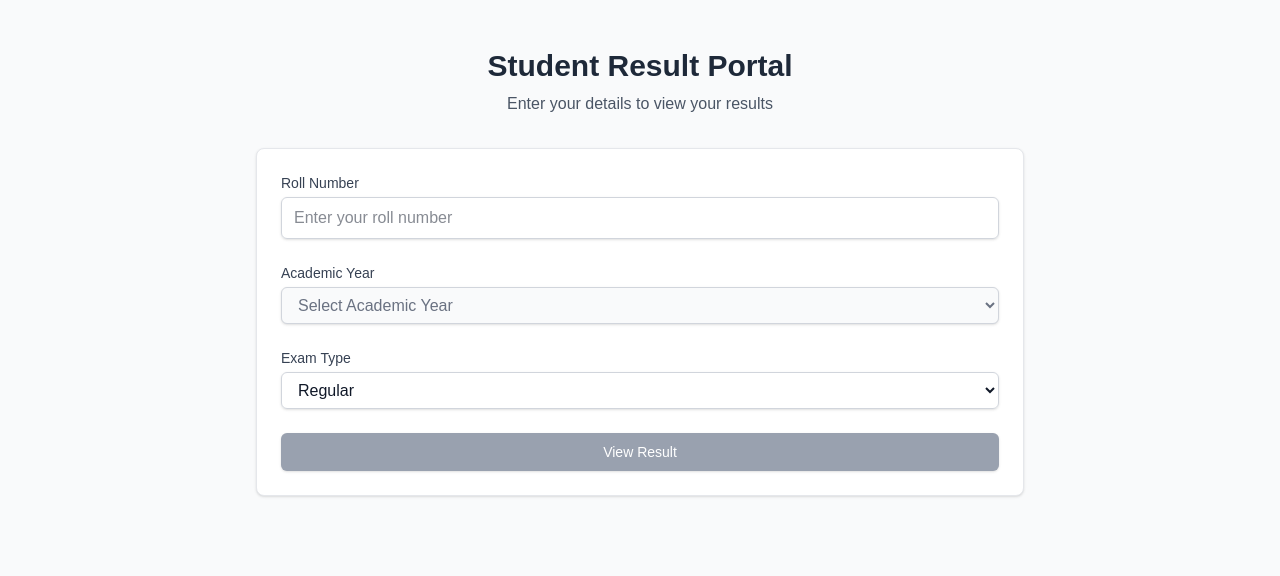
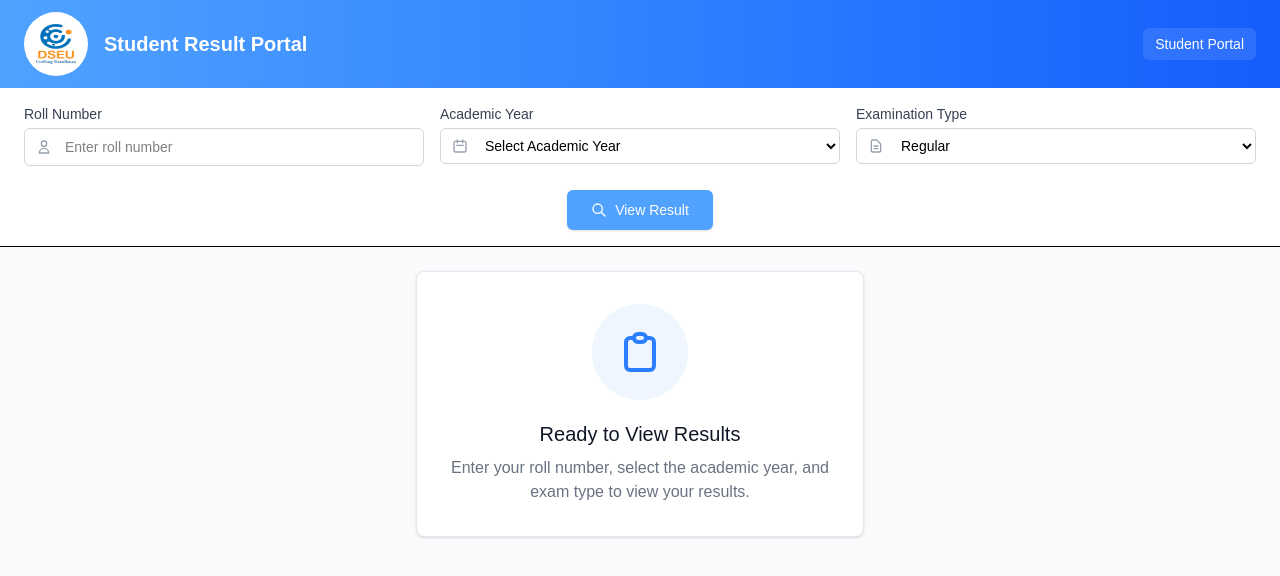
Before and after one commit to sagarpathak0/pharma-res, a Next.js app in the folder frontend/: page /StudentResult in a window 1280 px wide. Shown: the top 576 px of the page. Built offline with nearby package versions, Linux system fonts and the light colour scheme.

Commit message:
enhance ui of studentResult similar as admin one

```diff
--- a/frontend/pages/StudentResult.tsx
+++ b/frontend/pages/StudentResult.tsx
@@ -1,8 +1,9 @@
 'use client';
 import React, { useState, useEffect, useRef } from "react";
+import Image from "next/image";
+import dseu from "@/public/dseulogo.png";
 import First from "../components/first";
 import Second from "../components/second";
-// import { useReactToPrint } from 'react-to-print';
 import { generatePDF } from "@/utils/generatePdf";
 
 export interface Subject {
@@ -66,32 +67,6 @@ export default function StudentResult() {
 
   // Create ref to capture the result section
   const resultRef = useRef<HTMLDivElement>(null);
-
-  // Fix how useReactToPrint is configured
-  // const handlePrint = useReactToPrint({
-  //   contentRef: resultRef,
-  //   documentTitle: 'Student Result',
-  //   onBeforePrint: () => {
-  //     console.log("Ref exists before print:", !!resultRef.current);
-  //     return Promise.resolve();
-  //   },
-  //   onAfterPrint: () => console.log('Printed successfully'),
-  //   pageStyle: `
-  //     @page {
-  //       margin: 10mm;
-  //     }
-  //     @media print {
-  //       body {
-  //         -webkit-print-color-adjust: exact;
-  //         print-color-adjust: exact;
-  //         background-color: #ffffff !important;
-  //       }
-  //       * {
-  //         background-color: white !important;
-  //       }
-  //     }
-  //   `,
-  // });
 
   // Fetch available academic years when roll number changes
   useEffect(() => {
@@ -169,27 +144,64 @@ export default function StudentResult() {
   };
 
   return (
-    <div className="min-h-screen bg-gray-50 py-12 px-4 sm:px-6 lg:px-8">
-      <div className="max-w-3xl mx-auto">
-        <div className="text-center mb-8">
-          <h1 className="text-3xl font-bold text-gray-800">
+    <div className="min-h-screen w-full flex flex-col bg-gray-100 text-black">
+      {/* Header with Brand Colors */}
+      <div className="w-full bg-gradient-to-r from-blue-400 to-blue-600 text-white shadow-lg">
+        <div className="max-w-7xl mx-auto px-4 sm:px-6 py-3">
+          <div className="flex items-center justify-between">
+            <div className="flex items-center gap-2 sm:gap-4">
+              <div className="bg-white p-1.5 sm:p-3 rounded-full">
+                <Image
+                  src={dseu}
+                  alt="DSEU Logo"
+                  width={40}
+                  height={40}
+                  className="h-8 w-8 sm:h-10 sm:w-10"
+                />
+              </div>
+              <h1 className="text-base sm:text-xl font-bold truncate">
                 Student Result Portal
               </h1>
-          <p className="mt-2 text-gray-600">
-            Enter your details to view your results
-          </p>
             </div>
 
-        <div className="bg-white shadow-sm rounded-lg p-6 border border-gray-200">
-          <form onSubmit={handleSearch} className="space-y-6">
+            <button className="text-xs sm:text-sm bg-white/10 hover:bg-white/20 px-2 sm:px-3 py-1 sm:py-1.5 rounded-md transition-colors">
+              Student Portal
+            </button>
+          </div>
+        </div>
+      </div>
+
+      {/* Search Form Panel */}
+      <div className="w-full bg-white shadow-md border-b">
+        <div className="max-w-7xl mx-auto px-3 sm:px-6 py-3 sm:py-4">
+          <form onSubmit={handleSearch} className="grid gap-3 sm:gap-4">
+            <div className="grid grid-cols-1 md:grid-cols-3 gap-3 sm:gap-4">
               {/* Roll Number Input */}
-            <div>
-              <label className="block text-sm font-medium text-gray-700 mb-1">
+              <div className="space-y-1">
+                <label
+                  htmlFor="rollNumber"
+                  className="block text-xs sm:text-sm font-medium text-gray-700">
                   Roll Number
                 </label>
+                <div className="relative">
+                  <div className="absolute inset-y-0 left-0 pl-3 flex items-center pointer-events-none">
+                    <svg
+                      xmlns="http://www.w3.org/2000/svg"
+                      className="h-3 w-3 sm:h-4 sm:w-4 text-gray-400"
+                      fill="none"
+                      viewBox="0 0 24 24"
+                      stroke="currentColor">
+                      <path
+                        strokeLinecap="round"
+                        strokeLinejoin="round"
+                        strokeWidth={2}
+                        d="M16 7a4 4 0 11-8 0 4 4 0 018 0zM12 14a7 7 0 00-7 7h14a7 7 0 00-7-7z"
+                      />
+                    </svg>
+                  </div>
                   <input
                     type="text"
-                required
+                    id="rollNumber"
                     value={searchParams.rollNumber}
                     onChange={(e) =>
                       setSearchParams((prev) => ({
@@ -198,19 +210,39 @@ export default function StudentResult() {
                         academicYear: "", // Reset academic year when roll number changes
                       }))
                     }
-                className="w-full px-3 py-2 border border-gray-300 text-gray-900 rounded-md shadow-sm
-                          focus:outline-none focus:ring-2 focus:ring-blue-500 focus:border-blue-500"
-                placeholder="Enter your roll number"
+                    className="w-full pl-8 sm:pl-10 pr-3 sm:pr-4 py-2 border border-gray-300 rounded-md text-xs sm:text-sm focus:ring-blue-500 focus:border-blue-500"
+                    placeholder="Enter roll number"
+                    required
+                    disabled={searchResult.isLoading}
                   />
+                </div>
               </div>
 
               {/* Academic Year Dropdown */}
-            <div>
-              <label className="block text-sm font-medium text-gray-700 mb-1">
+              <div className="space-y-1">
+                <label
+                  htmlFor="academicYear"
+                  className="block text-xs sm:text-sm font-medium text-gray-700">
                   Academic Year
                 </label>
+                <div className="relative">
+                  <div className="absolute inset-y-0 left-0 pl-3 flex items-center pointer-events-none">
+                    <svg
+                      xmlns="http://www.w3.org/2000/svg"
+                      className="h-3 w-3 sm:h-4 sm:w-4 text-gray-400"
+                      fill="none"
+                      viewBox="0 0 24 24"
+                      stroke="currentColor">
+                      <path
+                        strokeLinecap="round"
+                        strokeLinejoin="round"
+                        strokeWidth={2}
+                        d="M8 7V3m8 4V3m-9 8h10M5 21h14a2 2 0 002-2V7a2 2 0 00-2-2H5a2 2 0 00-2 2v12a2 2 0 002 2z"
+                      />
+                    </svg>
+                  </div>
                   <select
-                required
+                    id="academicYear"
                     value={searchParams.academicYear}
                     onChange={(e) =>
                       setSearchParams((prev) => ({
@@ -218,12 +250,9 @@ export default function StudentResult() {
                         academicYear: e.target.value,
                       }))
                     }
-                disabled={
-                  academicYears.isLoading || academicYears.years.length === 0
-                }
-                className="w-full px-3 py-2 border border-gray-300 rounded-md shadow-sm text-gray-900
-                          focus:outline-none focus:ring-2 focus:ring-blue-500 focus:border-blue-500
-                          disabled:bg-gray-50 disabled:text-gray-500"
+                    className="w-full pl-8 sm:pl-10 pr-3 sm:pr-4 py-2 border border-gray-300 rounded-md text-xs sm:text-sm focus:ring-blue-500 focus:border-blue-500"
+                    required
+                    disabled={academicYears.isLoading || academicYears.years.length === 0 || searchResult.isLoading}
                   >
                     <option value="">Select Academic Year</option>
                     {academicYears.years.map((year) => (
@@ -233,19 +262,41 @@ export default function StudentResult() {
                     ))}
                   </select>
                   {academicYears.isLoading && (
-                <p className="mt-1 text-sm text-gray-500">
-                  Loading academic years...
-                </p>
+                    <div className="mt-1 text-xs text-gray-500 flex items-center">
+                      <svg className="animate-spin h-3 w-3 mr-1" xmlns="http://www.w3.org/2000/svg" fill="none" viewBox="0 0 24 24">
+                        <circle className="opacity-25" cx="12" cy="12" r="10" stroke="currentColor" strokeWidth="4"></circle>
+                        <path className="opacity-75" fill="currentColor" d="M4 12a8 8 0 018-8V0C5.373 0 0 5.373 0 12h4zm2 5.291A7.962 7.962 0 014 12H0c0 3.042 1.135 5.824 3 7.938l3-2.647z"></path>
+                      </svg>
+                      Loading years...
+                    </div>
                   )}
+                </div>
               </div>
 
               {/* Exam Type Selection */}
-            <div>
-              <label className="block text-sm font-medium text-gray-700 mb-1">
-                Exam Type
+              <div className="space-y-1 flex flex-col">
+                <label className="block text-xs sm:text-sm font-medium text-gray-700">
+                  Examination Type
                 </label>
+                <div className="relative">
+                  <div className="absolute inset-y-0 left-0 pl-3 flex items-center pointer-events-none">
+                    <svg
+                      xmlns="http://www.w3.org/2000/svg"
+                      className="h-3 w-3 sm:h-4 sm:w-4 text-gray-400"
+                      fill="none"
+                      viewBox="0 0 24 24"
+                      stroke="currentColor"
+                    >
+                      <path
+                        strokeLinecap="round"
+                        strokeLinejoin="round"
+                        strokeWidth={2}
+                        d="M9 12h6m-6 4h6m2 5H7a2 2 0 01-2-2V5a2 2 0 012-2h5.586a1 1 0 01.707.293l5.414 5.414a1 1 0 01.293.707V19a2 2 0 01-2 2z"
+                      />
+                    </svg>
+                  </div>
                   <select
-                required
+                    id="examType"
                     value={searchParams.examType}
                     onChange={(e) =>
                       setSearchParams((prev) => ({
@@ -253,38 +304,85 @@ export default function StudentResult() {
                         examType: e.target.value as "Regular" | "Reappear",
                       }))
                     }
-                className="w-full px-3 py-2 border border-gray-300 rounded-md shadow-sm text-gray-900
-                          focus:outline-none focus:ring-2 focus:ring-blue-500 focus:border-blue-500"
+                    className="w-full pl-8 sm:pl-10 pr-3 sm:pr-4 py-2 border border-gray-300 rounded-md text-xs sm:text-sm focus:ring-blue-500 focus:border-blue-500"
+                    required
+                    disabled={searchResult.isLoading}
                   >
                     <option value="Regular">Regular</option>
                     <option value="Reappear">Reappear</option>
                   </select>
                 </div>
+              </div>
+            </div>
 
-            {/* Submit Button */}
+            {/* Search Button */}
+            <div className="flex justify-center mt-1 sm:mt-2">
               <button
                 type="submit"
                 disabled={searchResult.isLoading || !searchParams.academicYear}
-              className="w-full flex justify-center py-2 px-4 border border-transparent rounded-md
-                        shadow-sm text-sm font-medium text-white bg-blue-600 hover:bg-blue-700
-                        focus:outline-none focus:ring-2 focus:ring-offset-2 focus:ring-blue-500
-                        disabled:bg-gray-400 disabled:cursor-not-allowed"
+                className="w-fit h-fit px-4 sm:px-6 py-2 sm:py-2.5 bg-blue-600 text-white rounded-md text-xs sm:text-sm font-medium hover:bg-blue-700 shadow-sm transition-colors flex items-center gap-1.5 sm:gap-2 disabled:bg-blue-400 disabled:cursor-not-allowed"
               >
-              {searchResult.isLoading ? "Searching..." : "View Result"}
+                {searchResult.isLoading ? (
+                  <>
+                    <svg className="animate-spin h-3 w-3 sm:h-4 sm:w-4 text-white" xmlns="http://www.w3.org/2000/svg" fill="none" viewBox="0 0 24 24">
+                      <circle className="opacity-25" cx="12" cy="12" r="10" stroke="currentColor" strokeWidth="4"></circle>
+                      <path className="opacity-75" fill="currentColor" d="M4 12a8 8 0 018-8V0C5.373 0 0 5.373 0 12h4zm2 5.291A7.962 7.962 0 014 12H0c0 3.042 1.135 5.824 3 7.938l3-2.647z"></path>
+                    </svg>
+                    <span>Searching...</span>
+                  </>
+                ) : (
+                  <>
+                    <svg
+                      xmlns="http://www.w3.org/2000/svg"
+                      className="h-3 w-3 sm:h-4 sm:w-4"
+                      fill="none"
+                      viewBox="0 0 24 24"
+                      stroke="currentColor">
+                      <path
+                        strokeLinecap="round"
+                        strokeLinejoin="round"
+                        strokeWidth={2}
+                        d="M21 21l-6-6m2-5a7 7 0 11-14 0 7 7 0 0114 0z"
+                      />
+                    </svg>
+                    <span>View Result</span>
+                  </>
+                )}
               </button>
+            </div>
           </form>
         </div>
+      </div>
 
+      {/* Main Content Area - Results Display */}
+      <div className="flex-1 p-4 sm:p-6 bg-gray-50 overflow-auto">
         {/* Error Display */}
         {searchResult.error && (
-          <div className="mt-4 p-4 bg-red-50 border border-red-200 rounded-md">
-            <p className="text-sm text-red-600">{searchResult.error}</p>
+          <div className="text-center bg-white rounded-lg shadow-sm p-5 sm:p-8 max-w-3xl mx-auto border border-gray-200">
+            <div className="bg-red-50 rounded-full mx-auto h-20 sm:h-24 w-20 sm:w-24 flex items-center justify-center">
+              <svg
+                className="h-12 sm:h-16 w-12 sm:w-16 text-red-400"
+                fill="none"
+                stroke="currentColor"
+                viewBox="0 0 24 24"
+                xmlns="http://www.w3.org/2000/svg">
+                <path
+                  strokeLinecap="round"
+                  strokeLinejoin="round"
+                  strokeWidth={2}
+                  d="M12 8v4m0 4h.01M21 12a9 9 0 11-18 0 9 9 0 0118 0z"
+                />
+              </svg>
+            </div>
+            <p className="mt-2 sm:mt-3 text-sm sm:text-2xl text-gray-500">
+              {searchResult.error}
+            </p>
           </div>
         )}
 
         {/* Result Display */}
         {searchResult.data && (
-          <div className="mt-6">
+          <div className="max-w-4xl mx-auto">
             <div
               ref={resultRef}
               id="result-container"
@@ -298,15 +396,54 @@ export default function StudentResult() {
                 <Second student={searchResult.data} />
               )}
             </div>
-            {/* Print Button */}
+
+            {/* Download Button */}
+            <div className="flex justify-center mt-4">
               <button
                 type="button"
                 onClick={() => generatePDF(resultRef as React.RefObject<HTMLElement>)}
-              className="mt-4 inline-flex items-center px-4 py-2 bg-blue-600 text-white
-                         rounded-md hover:bg-blue-700 focus:outline-none"
+                className="px-4 py-2 bg-blue-600 text-white rounded-md text-sm font-medium hover:bg-blue-700 shadow-sm transition-colors flex items-center gap-2"
               >
+                <svg xmlns="http://www.w3.org/2000/svg" className="h-4 w-4" fill="none" viewBox="0 0 24 24" stroke="currentColor">
+                  <path strokeLinecap="round" strokeLinejoin="round" strokeWidth={2} d="M12 10v6m0 0l-3-3m3 3l3-3m2 8H7a2 2 0 01-2-2V5a2 2 0 012-2h5.586a1 1 0 01.707.293l5.414 5.414a1 1 0 01.293.707V19a2 2 0 01-2 2z" />
+                </svg>
                 Download PDF
               </button>
+            </div>
+          </div>
+        )}
+
+        {/* Empty State - No Search Yet */}
+        {!searchResult.data && !searchResult.error && !searchResult.isLoading && (
+          <div className="text-center max-w-md mx-auto bg-white p-5 sm:p-8 rounded-lg shadow-sm border border-gray-200">
+            <div className="bg-blue-50 rounded-full mx-auto h-20 sm:h-24 w-20 sm:w-24 flex items-center justify-center">
+              <svg
+                xmlns="http://www.w3.org/2000/svg"
+                className="h-10 sm:h-12 w-10 sm:w-12 text-blue-500"
+                fill="none"
+                viewBox="0 0 24 24"
+                stroke="currentColor">
+                <path
+                  strokeLinecap="round"
+                  strokeLinejoin="round"
+                  strokeWidth={2}
+                  d="M9 5H7a2 2 0 00-2 2v12a2 2 0 002 2h10a2 2 0 002-2V7a2 2 0 00-2-2h-2M9 5a2 2 0 002 2h2a2 2 0 002-2M9 5a2 2 0 012-2h2a2 2 0 012 2"
+                />
+              </svg>
+            </div>
+            <h2 className="mt-4 sm:mt-5 text-lg sm:text-xl font-medium text-gray-900">
+              Ready to View Results
+            </h2>
+            <p className="mt-1.5 sm:mt-2 text-sm sm:text-base text-gray-500">
+              Enter your roll number, select the academic year, and exam type to view your results.
+            </p>
+          </div>
+        )}
+
+        {/* Loading State */}
+        {searchResult.isLoading && (
+          <div className="flex justify-center items-center h-48">
+            <div className="animate-spin rounded-full h-12 w-12 border-t-2 border-b-2 border-blue-500"></div>
           </div>
         )}
       </div>
```
Lines whose indentation alone changed are shown as unchanged.
